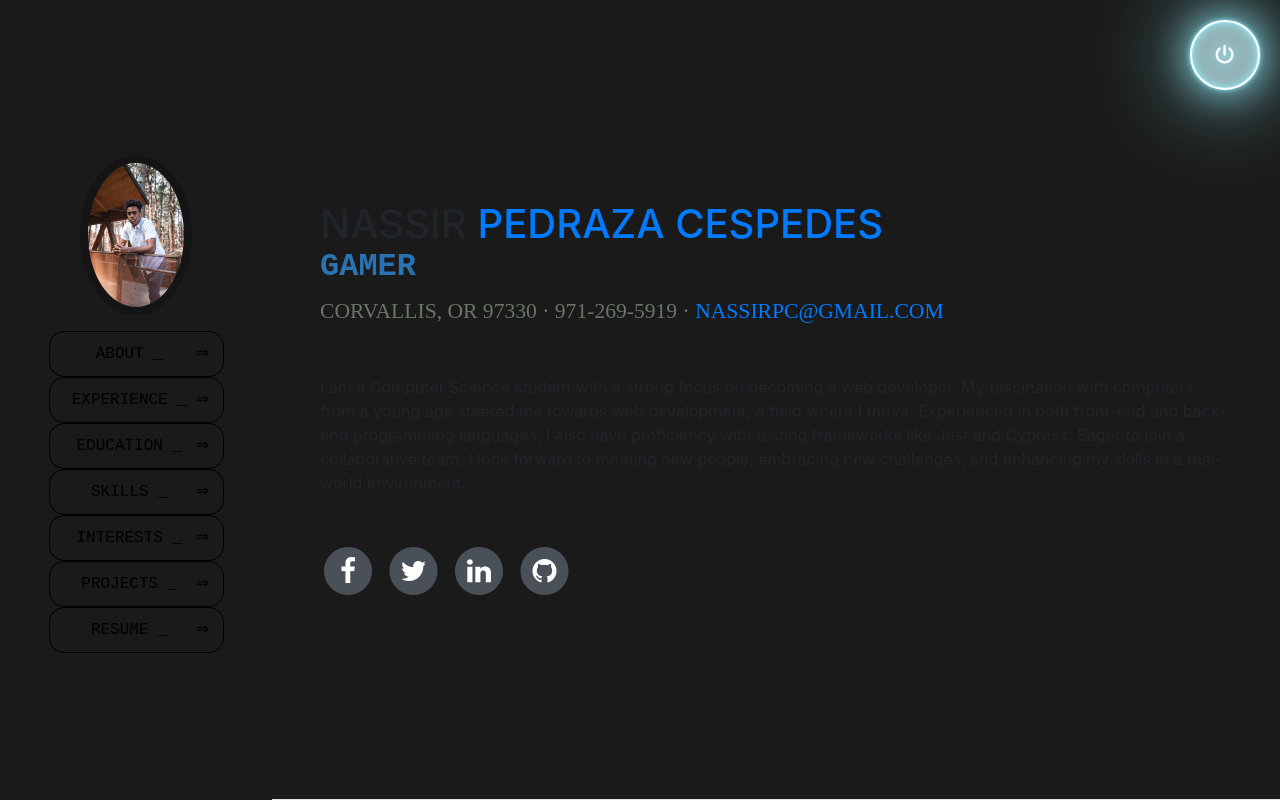
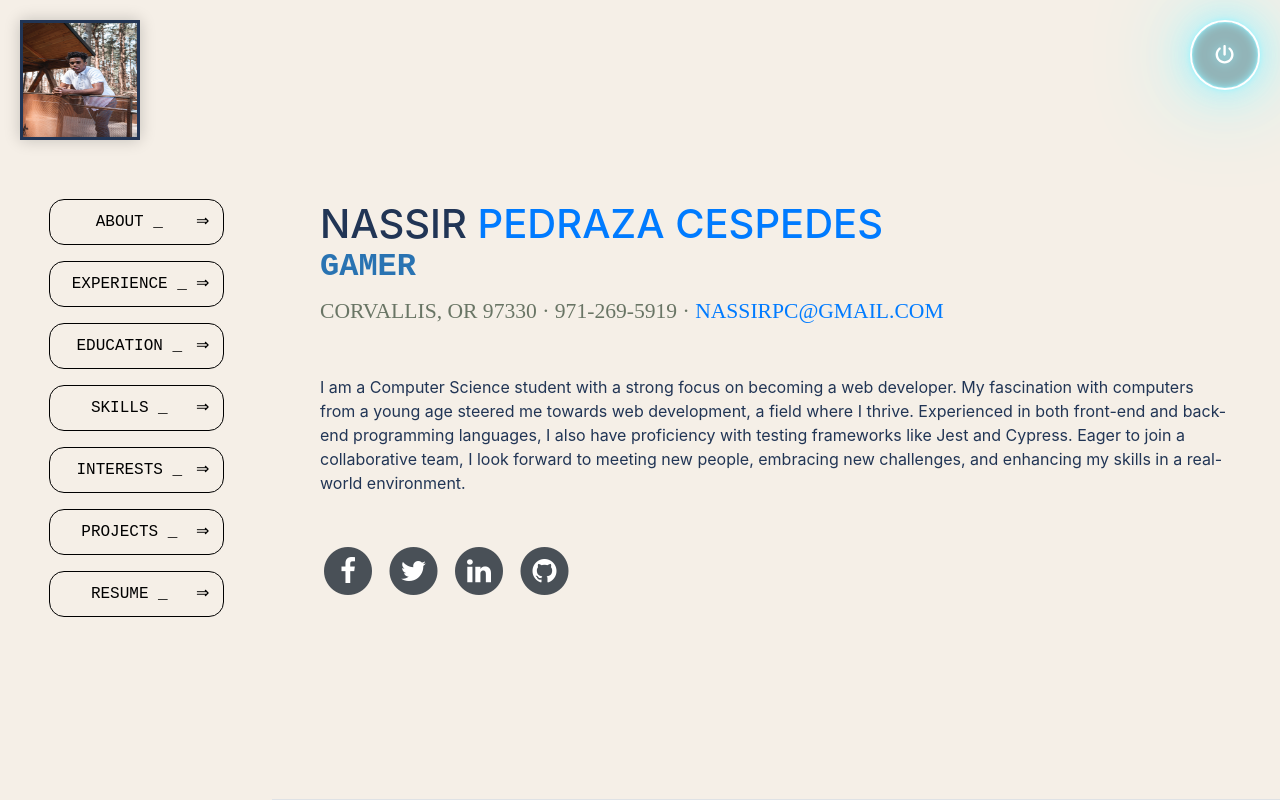
Before and after one commit to naspc/naspcresume.github.io, a website with bundled scripts: page index.html in a window 1280 px wide. Both pictures are taken after a click on the label 1225 px from the left and 55 px from the top of the page. Shown: the top 800 px of the page. Built offline with nearby package versions, Linux system fonts and the light colour scheme; a web font is replaced by a local one.

Commit message:
Nav css update

```diff
--- a/css/resume.css
+++ b/css/resume.css
@@ -52,6 +52,11 @@ h2 {
   transition: background-color 0.3s ease;
 }
 
+/* Nav Link Spacing and Borders */
+#sideNav .navbar-nav .nav-item {
+  margin: 8px 0;
+}
+
 #sideNav .navbar-nav .nav-item .nav-link {
   font-weight: 600;
   text-transform: uppercase;
@@ -59,6 +64,10 @@ h2 {
   margin-bottom: 1rem;
   color: #697565; /* Dark mode link color */
   transition: color 0.3s ease;
+  border: 2px solid #ECDFCC;
+  border-radius: 8px;
+  padding: 8px 15px;
+  margin: 5px 0;
 }
 
 #sideNav .navbar-nav .nav-item .nav-link:hover {
@@ -142,7 +151,7 @@ a:hover, a:focus, a:active {
   height: 70px;
   background-color: rgb(99, 99, 99);
   border-radius: 50%;
-  z-index: 1;
+  z-index: 100;
   cursor: pointer;
   display: flex;
   align-items: center;
@@ -180,12 +189,22 @@ a:hover, a:focus, a:active {
 }
 
 /* Warm Mode Overrides (Light Mode) */
+
+/* Fix Toggle Functionality */
+body.warm-mode {
+  background-color: #F5EFE7 !important;
+  color: #213555;
+}
+
 body.warm-mode #sideNav .navbar-nav .nav-item .nav-link {
-  color: #3E5879; /* Light mode link color */
+  color: #73aefb; /* Light mode link color */
+  border-color: #3E5879;
+
 }
 
 body.warm-mode #sideNav .navbar-nav .nav-item .nav-link:hover {
-  color: #213555; /* Light mode hover color */
+  color: #7434a5; /* Light mode hover color */
+  border-color: #213555;
 }
 
 body.warm-mode #sideNav .navbar-brand .img-profile {
@@ -196,6 +215,23 @@ body.warm-mode #sideNav .navbar-brand .img-profile {
 body.warm-mode #sideNav {
   background-color: transparent !important; /* Override previous background */
 }
+
+.img-profile {
+  position: fixed;
+  top: 20px;
+  left: 20px;
+  width: 120px !important;
+  height: 120px !important;
+  z-index: 1000;
+  border: 3px solid #fff !important;
+  box-shadow: 0 0 15px rgba(0,0,0,0.2);
+  transition: all 0.3s ease;
+}
+
+body.warm-mode .img-profile {
+  border-color: #213555 !important;
+}
+
 /* Additional modern styles */
 .resume-item {
   background-color: rgba(255, 255, 255, 0.05) !important; /* Slight contrast */
--- a/index.html
+++ b/index.html
@@ -32,8 +32,8 @@
       <a class="navbar-brand js-scroll-trigger" href="#page-top">
         <span class="d-block d-lg-none">Welcome</span>
         <span class="d-none d-lg-block">
-          <img class="img-fluid img-profile rounded-circle mx-auto mb-2" src="img/profile.jpeg" alt="">
-        </span>
+<!-- Update Profile Image HTML -->
+<img class="img-profile" src="img/profile.jpeg" alt="" style="width:120px; height:120px;">        </span>
       </a>
       <button class="navbar-toggler" type="button" data-toggle="collapse" data-target="#navbarSupportedContent" aria-controls="navbarSupportedContent" aria-expanded="false" aria-label="Toggle navigation">
         <span class="navbar-toggler-icon"></span>
--- a/js/contact.js
+++ b/js/contact.js
@@ -16,30 +16,28 @@
      .catch(error => console.error('Error!', error.message))
  })
 
- function myFunction() {
+ // Update JavaScript
+function myFunction() {
   const body = document.body;
   body.classList.toggle("warm-mode");
 
-  // Save the user's preference in localStorage
-  const isWarmMode = body.classList.contains("warm-mode");
-  localStorage.setItem("warmMode", isWarmMode);
+  // Update profile border color
+  const profileImg = document.querySelector('.img-profile');
+  profileImg.style.borderColor = body.classList.contains("warm-mode") ? '#213555' : '#fff';
+
+  localStorage.setItem("warmMode", body.classList.contains("warm-mode"));
 }
 
-// Check for saved preference on page load
 document.addEventListener("DOMContentLoaded", () => {
   const isWarmMode = localStorage.getItem("warmMode") === "true";
-  const body = document.body;
+  document.body.classList.toggle("warm-mode", isWarmMode);
+  document.getElementById("darkModeToggle").checked = isWarmMode;
 
-  // Start in dark mode by default
-  if (!isWarmMode) {
-    body.classList.remove("warm-mode");
-  } else {
-    body.classList.add("warm-mode");
-  }
+  // Initialize profile border color
+  const profileImg = document.querySelector('.img-profile');
+  profileImg.style.borderColor = isWarmMode ? '#213555' : '#fff';
+});
 
-  // Set the toggle state
-  document.getElementById("darkModeToggle").checked = isWarmMode;
-});
  // Slideshow functionality
  var myIndex = 0;
  carousel();
```
